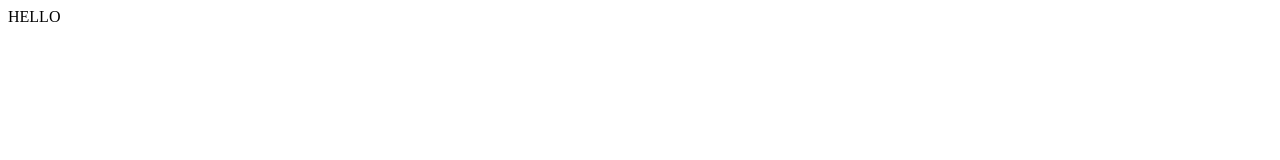
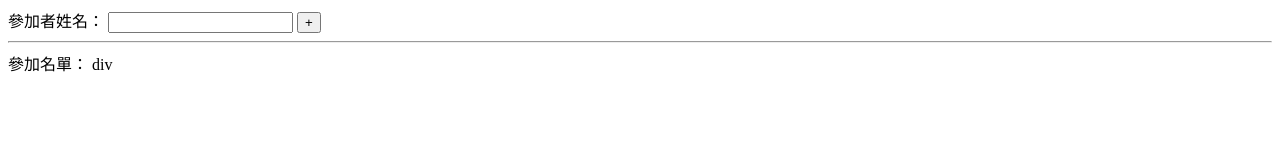
Before and after one commit to angel520erc/angel520erc.github.io, a plain HTML site: page index.html in a window 1280 px wide. Drawn offline with nearby package versions, Linux system fonts and the light colour scheme.

Commit message:
Update index.html

```diff
--- a/index.html
+++ b/index.html
@@ -1,11 +1,49 @@
 <!DOCTYPE html>
 <html lang="en">
 <head>
-    <meta charset="UTF-8">
-    <meta name="viewport" content="width=device-width, initial-scale=1.0">
-    <title>Document</title>
+	<script src="https://ajax.googleapis.com/ajax/libs/jquery/3.5.1/jquery.min.js"></script>
+	<meta charset="UTF-8">
+	<meta name="viewport" content="width=device-width, initial-scale=1.0">
+	<title>小天使抽籤</title>
+	<script>
+		var lotteryList = []
+		var addid = 0;
+		$(function () {
+
+		});
+		function addClick() {
+			const showDev = $('#showList');
+			const addpip = $('#participantInput').val()
+			if (!addpip) return
+			const addJson = JSON.parse(`{${addid}:${addpip}}`)
+			lotteryList.push(addJson)
+			console.warn('show', lotteryList)
+			showDev.append(`<div id="${addid}"><spen id="p${addid}">${addpip}</spen> <input type="button" value="-" onclick="deleteClick(${addid})"> </div>`)
+			addid++;
+			$('#participantInput').val = ''
+		}
+
+
+		function deleteClick(id) {
+			console.warn('show id', id)
+			console.error('id', `#p${id}`, $(`#p${id}`).text())
+			const deletenumber = $(`#p${id}`).text();
+
+			$(`#${id}`).remove();
+
+		}
+	</script>
 </head>
 <body>
-    HELLO
+	<div>
+		參加者姓名：
+		<input type="text" id="participantInput">
+		<input type="button" id="addbtn" value="+" onclick="addClick()">
+	</div>
+<hr/>
+	<div id="showList">
+		參加名單：
+		div
+	</div>
 </body>
 </html>
```
